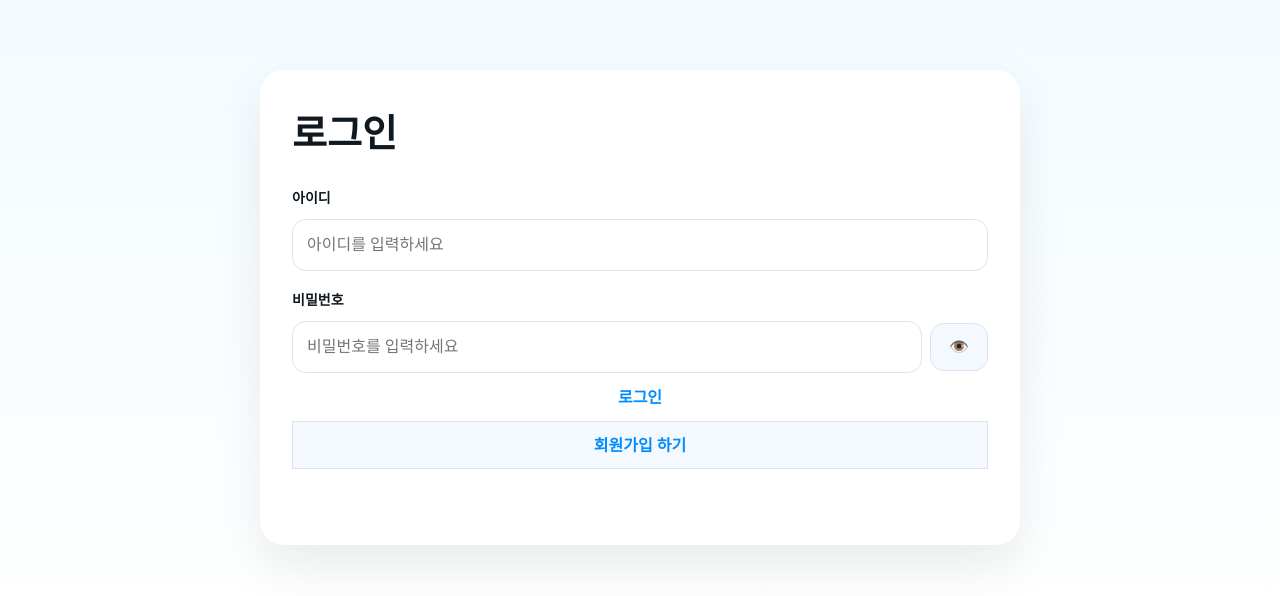
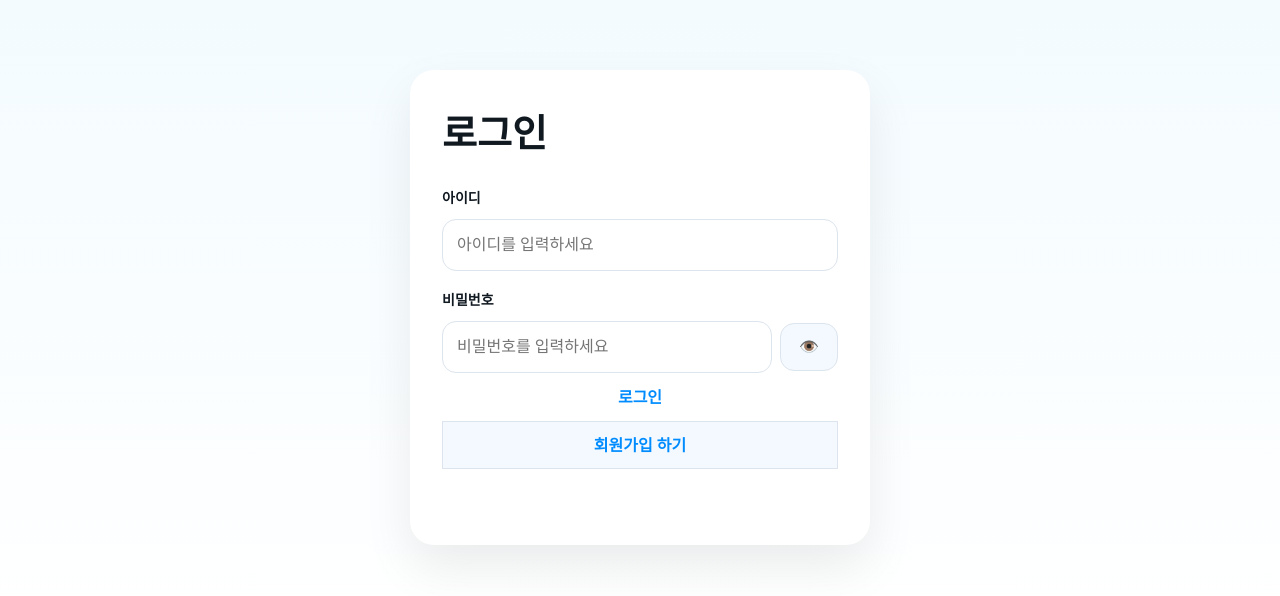
Before and after one commit to mintest0405-stack/MyLandingPage, a plain HTML site: page index.html in a window 1280 px wide. Shown: the part 818-1414 px from the top of the page. Drawn offline with nearby package versions, Linux system fonts and the light colour scheme; no server answers.

Commit message:
로그인/회원가입 카드 너비를 460px로 고정

```diff
--- a/index.html
+++ b/index.html
@@ -466,7 +466,7 @@
       gap: 28px;
       justify-content: center;
       justify-items: center;
-      width: min(100%, 760px);
+      width: min(100%, 460px);
       margin: 0 auto;
     }
 
```
